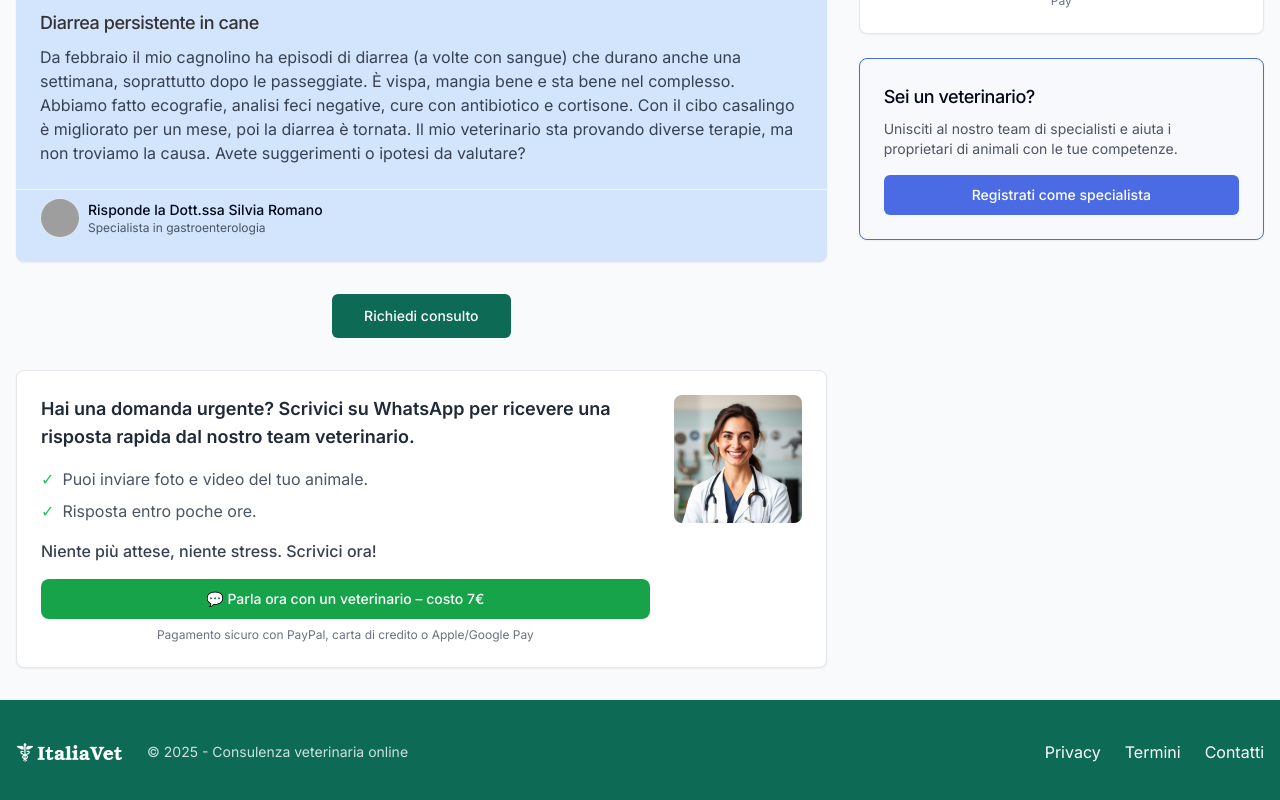
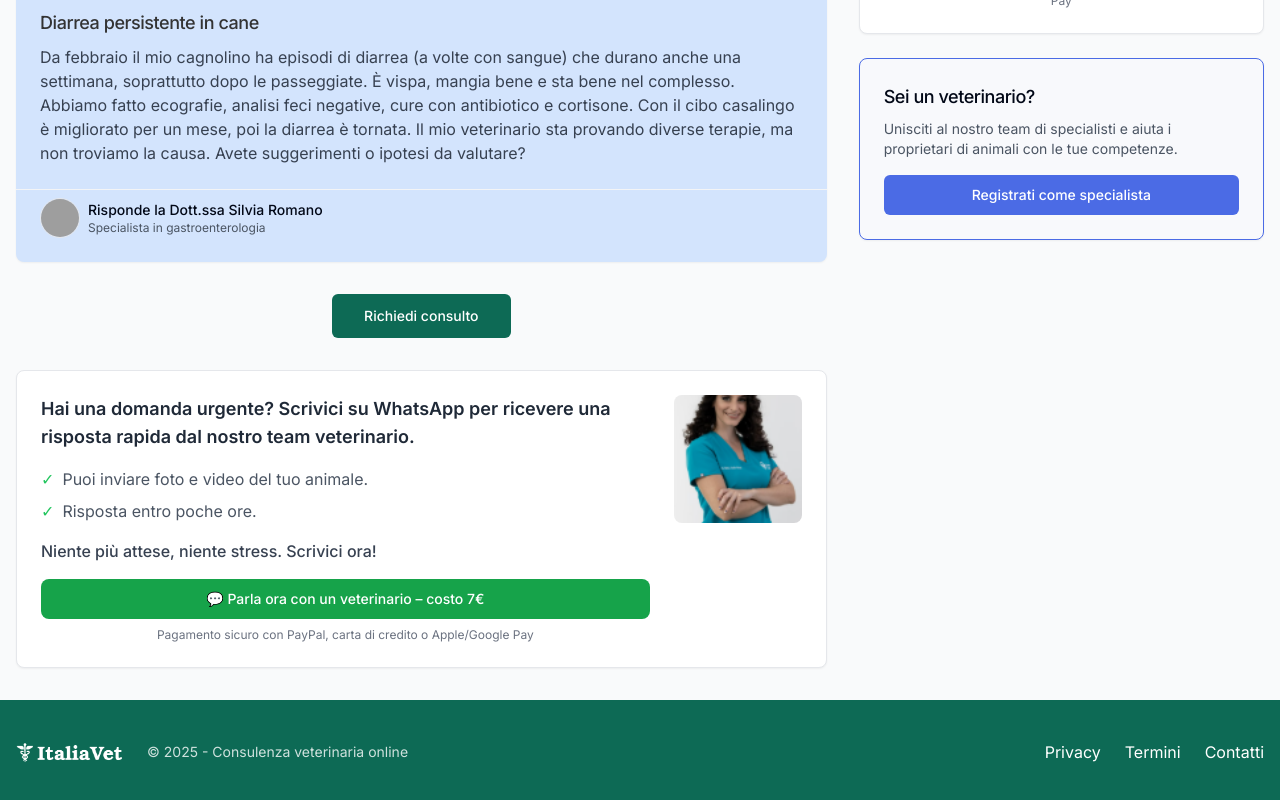
Before and after one commit to ReeDiscordia/italiavet.it, a React (Vite) app: page / in a window 1280 px wide. Shown: the part 1064-1864 px from the top of the page. Built offline with nearby package versions, Linux system fonts and the light colour scheme; grey boxes are pictures that could not be loaded.

Commit message:
Replace veterinarian image
Replace the existing veterinarian image with the one provided, searching for the original image online.

```diff
--- a/src/pages/Index.tsx
+++ b/src/pages/Index.tsx
@@ -68,7 +68,7 @@ const Index = () => {
                   <p className="text-xs text-gray-500 mt-2 text-center">Pagamento sicuro con PayPal, carta di credito o Apple/Google Pay</p>
                 </div>
                 <div className="flex-shrink-0">
-                  <img src="/src/assets/veterinaria-rassicurante.jpg" alt="Veterinaria rassicurante" className="w-32 h-32 object-cover rounded-lg" />
+                  <img src="/lovable-uploads/000f984b-b503-4282-a557-4723e3faf63c.png" alt="Veterinaria rassicurante" className="w-32 h-32 object-cover rounded-lg" />
                 </div>
               </div>
             </div>
```
Also changed, not shown: public/lovable-uploads/000f984b-b503-4282-a557-4723e3faf63c.png (added).
